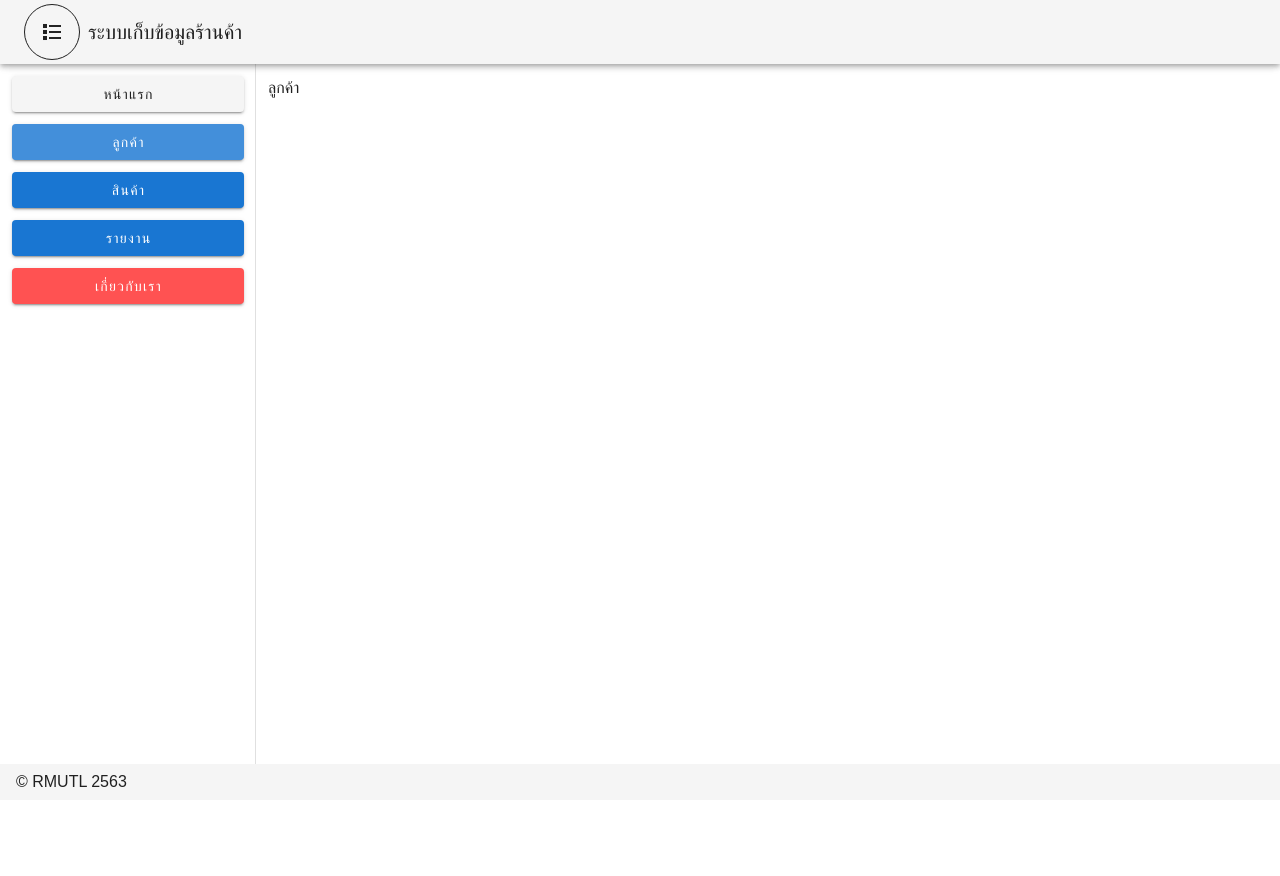
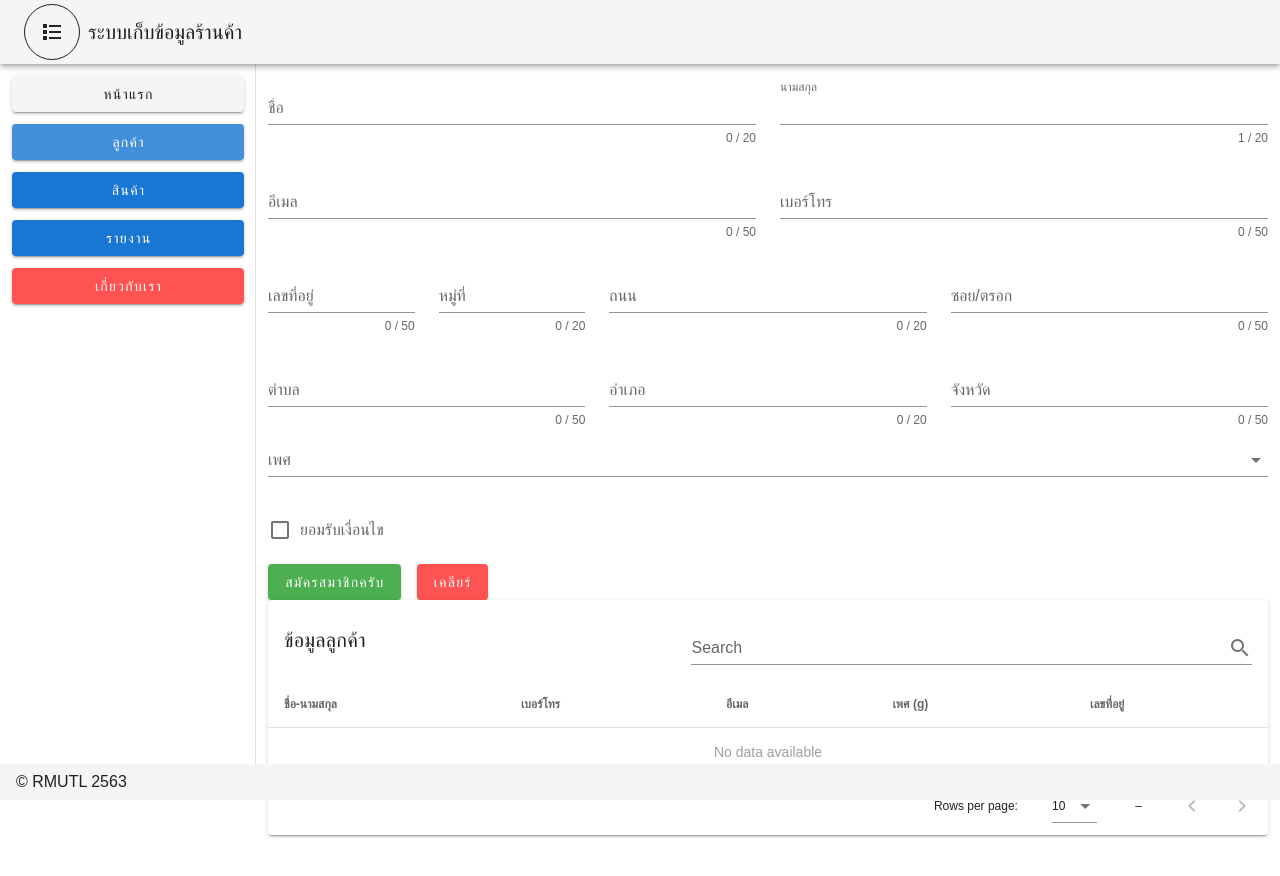
Before and after one commit to aronggon2014/vueapp3, a Vue app in the folder vueapp3/: page /customers in a window 1280 px wide. Shown: the top 876 px of the page. Before the commit the page ends 800 px from the top, so only its background shows below. Built offline with nearby package versions, Linux system fonts and the light colour scheme; a web font is replaced by a local one.

Commit message:
ปรับปรุงหน้าลูกค้า เพิ่มข้อมูล เพิ่มตาราง

```diff
--- a/vueapp3/src/views/Customer.vue
+++ b/vueapp3/src/views/Customer.vue
@@ -1,15 +1,262 @@
 <template>
-<v-container>
- ลูกค้า
-</v-container>
+  <v-container>
+    <v-form ref="form" v-model="valid" lazy-validation>
+      <v-row >
+          <v-col cols="6">
+        <v-text-field
+        v-model="name"
+        :counter="20"
+        :rules="nameRules"
+        label="ชื่อ"
+        required
+        ></v-text-field>
+        </v-col>
+
+      <v-col cols="6">
+        <v-text-field
+        v-model="lastname"
+        :counter="20"
+        :rules="lastnameRules"
+        label="นามสกุล"
+        required
+        ></v-text-field>
+      </v-col>
+      </v-row>
+
+    <v-row>
+    <v-col cols="6">
+       <v-text-field
+        v-model="email"
+        :counter="50"
+        :rules="emailRules"
+        label="อีเมล"
+        required
+       ></v-text-field>
+    </v-col>
+
+    <v-col cols="6">
+       <v-text-field
+        v-model="tel"
+        :counter="50"
+        :rules="telRules"
+        label="เบอร์โทร"
+        required
+       ></v-text-field>
+    </v-col>
+    </v-row>
+
+    <v-row>
+       <v-col cols=2>
+        <v-text-field
+        v-model="a_number"
+        :counter="50"
+        :rules="addressRules"
+        label="เลขที่อยู่"
+        required
+       ></v-text-field>
+       </v-col>
+
+       <v-col cols=2>
+       <v-text-field
+        v-model="a_group"
+        :counter="20"
+        :rules="addressRules"
+        label="หมู่ที่"
+        required
+       ></v-text-field>
+       </v-col>
+
+
+        <v-col cols=4>
+        <v-text-field
+        v-model="a_road"
+        :counter="20"
+        :rules="addressRules"
+        label="ถนน"
+        required
+       ></v-text-field>
+       </v-col>
+
+        <v-col cols=4>
+        <v-text-field
+        v-model="a_lane"
+        :counter="50"
+        :rules="addressRules"
+        label="ซอย/ตรอก"
+        required
+       ></v-text-field>
+       </v-col>
+
+   </v-row>
+
+   <v-row>
+       <v-col cols=4>
+        <v-text-field
+        v-model="a_subdis"
+        :counter="50"
+        :rules="addressRules"
+        label="ตำบล"
+        required
+       ></v-text-field>
+       </v-col>
+        <v-col cols=4>
+        <v-text-field
+        v-model="a_dis"
+        :counter="20"
+        :rules="addressRules"
+        label="อำเภอ"
+        required
+       ></v-text-field>
+       </v-col>
+        <v-col cols=4>
+        <v-text-field
+        v-model="a_proovine"
+        :counter="50"
+        :rules="addressRules"
+        label="จังหวัด"
+        required
+       ></v-text-field>
+       </v-col>
+
+   </v-row>
+
+      <v-select
+        v-model="select"
+        :items="sex"
+        :rules="[v => !!v || 'กรุณาเลือกเพศ']"
+        label="เพศ"
+        required
+      ></v-select>
+
+      <v-checkbox
+        v-model="checkbox"
+        :rules="checkboxRules"
+        label="ยอมรับเงื่อนไข"
+        required
+      ></v-checkbox>
+
+      <v-btn :disabled="!valid" color="success" class="mr-4" @click="validate">สมัครสมาชิกครับ</v-btn>
+
+      <v-btn color="error" class="mr-4" @click="reset">เคลียร์</v-btn>
+
+      <!-- <v-btn color="warning" @click="resetValidation">เคลียร์การตรวจสอบ</v-btn> -->
+    </v-form>
+
+    <v-row>
+        <v-col cols="12">
+            <v-card>
+    <v-card-title>
+     ข้อมูลลูกค้า
+      <v-spacer></v-spacer>
+      <v-text-field
+        v-model="search"
+        append-icon="mdi-magnify"
+        label="Search"
+        single-line
+        hide-details
+      ></v-text-field>
+    </v-card-title>
+    <v-data-table
+      :headers="headers"
+      :items="desserts"
+      :search="search"
+    ></v-data-table>
+        </v-card>
+     </v-col>
+    </v-row>
+  </v-container>
 </template>
 
 <script>
 export default {
+  data: () => ({
+    valid: true,
+    name: "",
+    lastname :" ",
+    nameRules: [
+      v => !!v || "กรุณากรอกชื่อ",
+      v => (v && v.length <= 20) || "ชื่อต้องมีขนาดไม่เกิน20ตัวอักษร",
+    ],
+    lastnameRules: [
+      v => !!v || "กรุณากรอกนามสกุล",
+      v => (v && v.length <= 20) || "นามสกุลต้องมีขนาดไม่เกิน20ตัวอักษร",
+    ],
+    email: "",
+    emailRules: [
+      v => !!v || "กรุณากรอกอีเมล",
+      v => /.+@.+\..+/.test(v) || "รูแปบบอีเมลไม่ถูกต้อง",
+      v => (v && v.length <= 50) || "อีเมลต้องมีขนาดไม่เกิน50ตัวอักษร",
+    ],
+    tel: "",
+    telRules: [
+      v => !!v || "กรุณากรอกเบอร์โทรศัพท์",
+      v => (v && v.length <= 10) || "เบอร์โทรศัพท์ต้องมีขนาดไม่เกิน10ตัวอักษร",
+    ],
 
-}
+    checkboxRules:[v => !!v || "คุณต้องกดยอมรับเงื่อนไขก่อนสมัครสมาชิก"],
+    select: null,
+    items: ["Item 1", "Item 2", "Item 3", "Item 4"],
+    sex: ["ชาย","หญิง"],
+    checkbox: false,
+    a_number:"",
+    a_group:"",
+    a_road:"",
+    a_lane:"",
+    a_subdis:"",
+    a_dis:"",
+    a_proovine:"",
+    addressRules:[
+      v => !!v || "กรุณากรอกข้อมูล",
+      v => (v && v.length <= 20) || "ข้อมูลต้องมีขนาดไม่เกิน20ตัวอักษร",
+    ],
+    search: '',
+    headers: [
+          { text: "ชื่อ-นามสกุล",value: 'fulname'},
+          { text: 'เบอร์โทร', value: 'tel'},
+          { text: 'อีเมล', value: 'email'},
+          { text: 'เพศ (g)', value: 'sex'},
+          { text: 'เลขที่อยู่', value: 'address'},
+    ],
+    desserts: []
+
+  }),
+
+  methods: {
+    validate() {
+    if (this.$refs.form.validate()){
+    //   console.log(this.name)
+    //   console.log(this.lastname)
+    //   console.log(this.Email)
+    //   console.log(this.tel)
+    //   console.log(this.select)
+    //   console.log(this.a_number)
+    //   console.log(this.a_group)
+    //   console.log(this.a_road)
+    //   console.log(this.a_lane)
+    //   console.log(this.a_subdis)
+    //   console.log(this.a_dis)
+    //   console.log(this.a_proovine)
+    this.desserts.push(
+        {
+         fulname: `${this.neme} ${this.lastname}`,
+         tel :`${this.tel}`,
+         email: `${this.email}`,
+         sex: `${this.sex}`,
+         address: `${this.a_number} ม.${this.a_group} ถ.${this.a_road}
+         ซ/ต.${this.a_lane} ต.${this.select} อ.${this.a_dis} จ.${this.a_proovine}`,
+         }
+        )
+      }
+    },
+    reset() {
+      this.$refs.form.reset();
+    },
+    resetValidation() {
+      this.$refs.form.resetValidation();
+    }
+  }
+};
 </script>
 
 <style>
-
 </style>
--- a/vueapp3/vue.config.js
+++ b/vueapp3/vue.config.js
@@ -1,5 +1,22 @@
 module.exports = {
   "transpileDependencies": [
     "vuetify"
-  ]
+  ],
+  pages: {
+    index: {
+      // entry for the page
+      entry: 'src/main.js',
+      // the source template
+      template: 'public/index.html',
+      // output as dist/index.html
+      filename: 'index.html',
+      // when using title option,
+      // template title tag needs to be <title><%= htmlWebpackPlugin.options.title %></title>
+      title: 'ระบบฐานข้อมูลร้านค้า',
+      // chunks to include on this page, by default includes
+      // extracted common chunks and vendor chunks.
+      chunks: ['chunk-vendors', 'chunk-common', 'index']
+    },
+
+  }
 }
```
Also changed, not shown: 9 other files (tests, documents, lock files or other folders).
